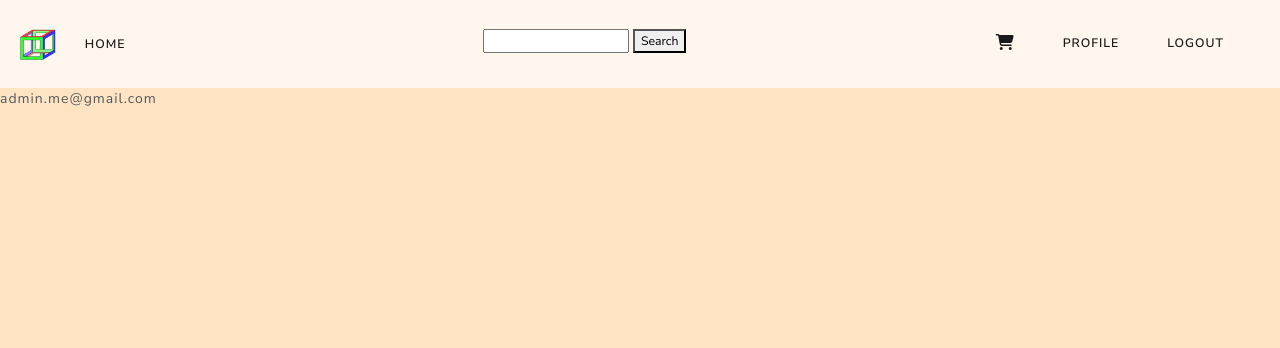
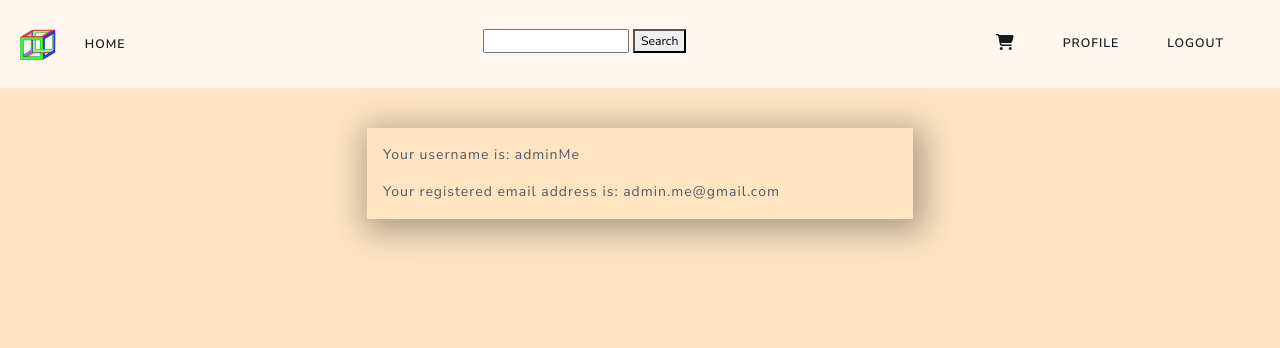
Before and after one commit to Sarosim/pictures-on-the-wall, a Django app: page /authentication/profile/ in a window 1280 px wide. Shown: the top 348 px of the page. Run offline with Django 3.2, Linux system fonts and the light colour scheme; a user stored in the database is signed in; data comes from the database, SQL or seed files in the repository; some libraries are stand-ins or nearby versions.

Commit message:
profile display adjusted with username

```diff
--- a/authentication/templates/profile.html
+++ b/authentication/templates/profile.html
@@ -5,5 +5,10 @@
 {% block page_heading %}{{ user }}'s Profile{% endblock %}
 
 {% block content %}
-<p>{{ profile.email }}</p>
+<div class="container auth-container">
+	<div class="col-12 col-md-6 offset-md-3 auth-box">
+		<p>Your username is: {{profile}}</p>
+		<p>Your registered email address is: {{ profile.email }}</p>
+	</div>
+</div>
 {% endblock %}
--- a/static/css/custom.css
+++ b/static/css/custom.css
@@ -37,6 +37,20 @@ body {
 .display-link {
     text-decoration: underline;
 }
+
+/* authentication */
+.auth-container {
+    margin-top: 1rem;
+    padding: 1.5rem;
+}
+
+.auth-box {
+    box-shadow: 4px 6px 30px 8px rgba(0,0,0,0.3);
+    padding: 1rem 1rem 1px 1rem;
+}
+
+
+
 /******************* PRODUCTS HTML ******************************/
 
 .product {
```
